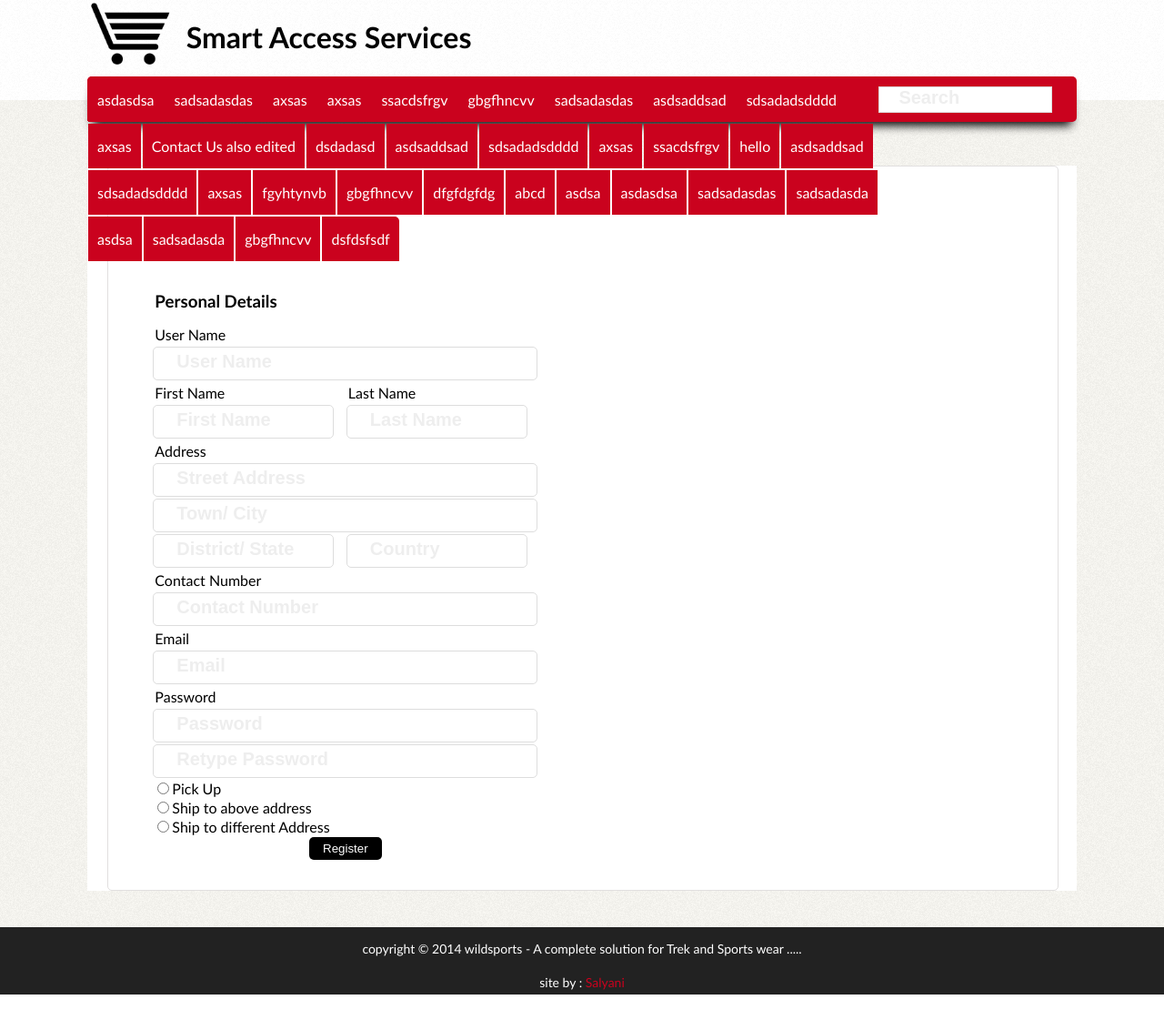
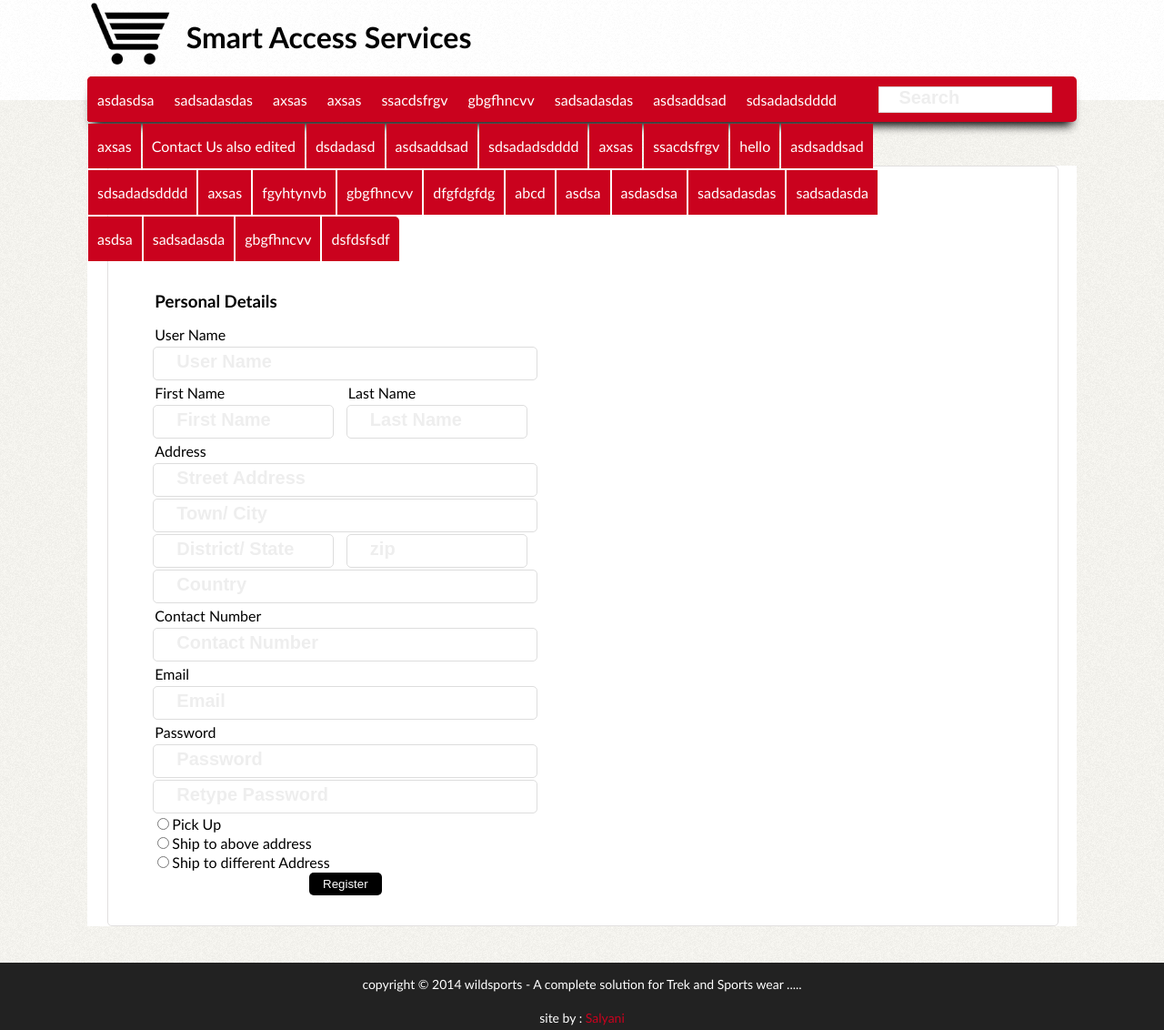
Before and after one commit to infotechnab/smartaservice, a CodeIgniter app: page /bnw/index.php/view/registeruser in a window 1280 px wide. Shown: the whole page at 91% size. Before the commit the page ends 1093 px from the top, so only its background shows below. Run offline with CodeIgniter, Linux system fonts and the light colour scheme; data comes from the database, SQL or seed files in the repository.

Commit message:
zip address added

```diff
--- a/application/views/templates/content.php
+++ b/application/views/templates/content.php
@@ -318,6 +318,7 @@ for (i = 0; i < sliderJson.length; i++)
     <h3>Recent products</h3>
 
 </div>
+ <div id="loading"> <img width="30" src="<?php echo base_url().'content/uploads/images/page-loader.gif' ; ?>" alt="loading.."/><br><b>Loading...</b></div>
 <div id="itemContent">
     <?php foreach ($product_info as $product) {
         ?>
--- a/application/views/templates/userRegistrationAndShipping.php
+++ b/application/views/templates/userRegistrationAndShipping.php
@@ -69,7 +69,10 @@ if (!empty($detail)) {
                     </tr>
                     <tr>
                         <td><input type="text" name="District_address" placeholder="District/ State" size="20" style="outline: none; border: 1px solid #dddddd; padding: 10px; border-radius: 5px;" required/></td>
-                        <td><input type="text" name="Country" placeholder="Country" size="20" style="outline: none; border: 1px solid #dddddd; padding: 10px; border-radius: 5px;" required/></td>
+                        <td><input type="text" name="zip" placeholder="zip" size="20" style="outline: none; border: 1px solid #dddddd; padding: 10px; border-radius: 5px;" required/></td>
+                    </tr>
+                    <tr>
+                        <td colspan="2"><input type="text" name="country" placeholder="Country" size="48" style="outline: none; border: 1px solid #dddddd; padding: 10px; border-radius: 5px;" required/></td>
                     </tr>
                     <tr>
                         <td colspan="2"><p style="margin: 0px; padding: 2px;">Contact Number</p></td>
@@ -124,7 +127,10 @@ if (!empty($detail)) {
                     </tr>
                     <tr>
                         <td><input type="text" name="District_address" placeholder="District/ State" size="20" style="outline: none; border: 1px solid #dddddd; padding: 10px; border-radius: 5px;" required/></td>
-                        <td><input type="text" name="Country" placeholder="Country" size="20" style="outline: none; border: 1px solid #dddddd; padding: 10px; border-radius: 5px;" required/></td>
+                        <td><input type="text" name="zip" placeholder="zip" size="20" style="outline: none; border: 1px solid #dddddd; padding: 10px; border-radius: 5px;" required/></td>
+                    </tr>
+                    <tr>
+                        <td colspan="2"><input type="text" name="country" placeholder="Country" size="48" style="outline: none; border: 1px solid #dddddd; padding: 10px; border-radius: 5px;" required/></td>
                     </tr>
                     <tr>
                         <td colspan="2"><p style="margin: 0px; padding: 2px;">Contact Number</p></td>
@@ -198,7 +204,10 @@ if (!empty($detail)) {
                     </tr>
                     <tr>
                         <td><input type="text" name="District_address" placeholder="District/ State" size="20" style="outline: none; border: 1px solid #dddddd; padding: 10px; border-radius: 5px;" required/></td>
-                        <td><input type="text" name="country" placeholder="Country" size="20" style="outline: none; border: 1px solid #dddddd; padding: 10px; border-radius: 5px;" required/></td>
+                        <td><input type="text" name="zip" placeholder="zip" size="20" style="outline: none; border: 1px solid #dddddd; padding: 10px; border-radius: 5px;" required/></td>
+                    </tr>
+                    <tr>
+                        <td colspan="2"><input type="text" name="country" placeholder="Country" size="48" style="outline: none; border: 1px solid #dddddd; padding: 10px; border-radius: 5px;" required/></td>
                     </tr>
                     <tr>
                         <td colspan="2"><p style="margin: 0px; padding: 2px;">Contact Number</p></td>
@@ -261,7 +270,10 @@ if (!empty($detail)) {
                     </tr>
                     <tr>
                         <td><input type="text" name="s_state" placeholder="District/ State" size="20" style="outline: none; border: 1px solid #dddddd; padding: 10px; border-radius: 5px;" required/></td>
-                        <td><input type="text" name="s_country" placeholder="Country" size="20" style="outline: none; border: 1px solid #dddddd; padding: 10px; border-radius: 5px;" required/></td>
+                        <td><input type="text" name="zip" placeholder="zip" size="20" style="outline: none; border: 1px solid #dddddd; padding: 10px; border-radius: 5px;" required/></td>
+                    </tr>
+                    <tr>
+                        <td colspan="2"><input type="text" name="country" placeholder="Country" size="48" style="outline: none; border: 1px solid #dddddd; padding: 10px; border-radius: 5px;" required/></td>
                     </tr>
                     <tr>
                         <td colspan="2"><p style="margin: 0px; padding: 2px;">Contact Number</p></td>
--- a/content/uploads/styles/styles.css
+++ b/content/uploads/styles/styles.css
@@ -33,6 +33,16 @@ body
 {
     margin: 0 auto 0 auto;
     padding: 0px;
+
+}
+#loading
+{
+    //display: none;
+    z-index: 9999;
+    //top: 50%;
+    //left: 50%;
+    //position:absolute;
+    //margin-left: -10px;
 
 }
 #headerBackground
```
Also changed, not shown: content/uploads/images/page-loader.gif (added).
